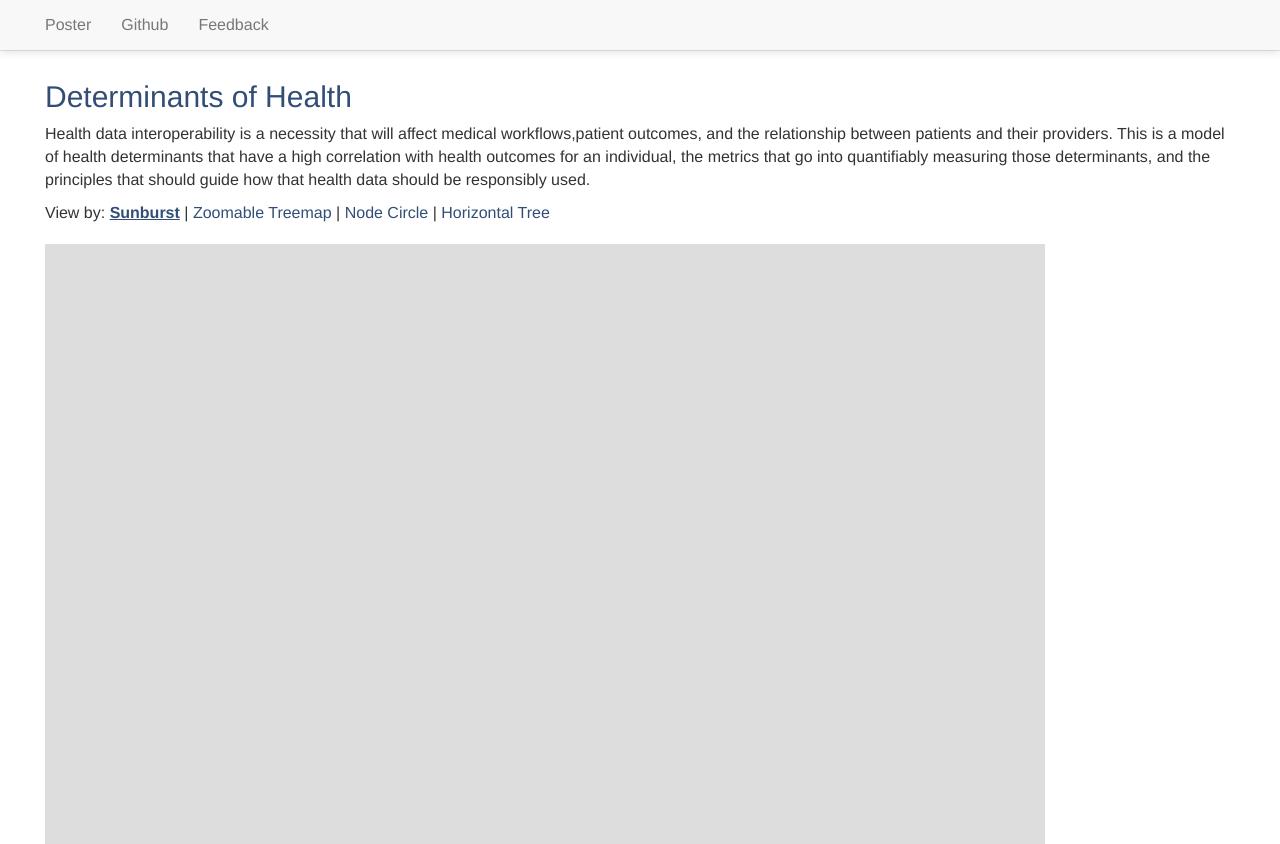
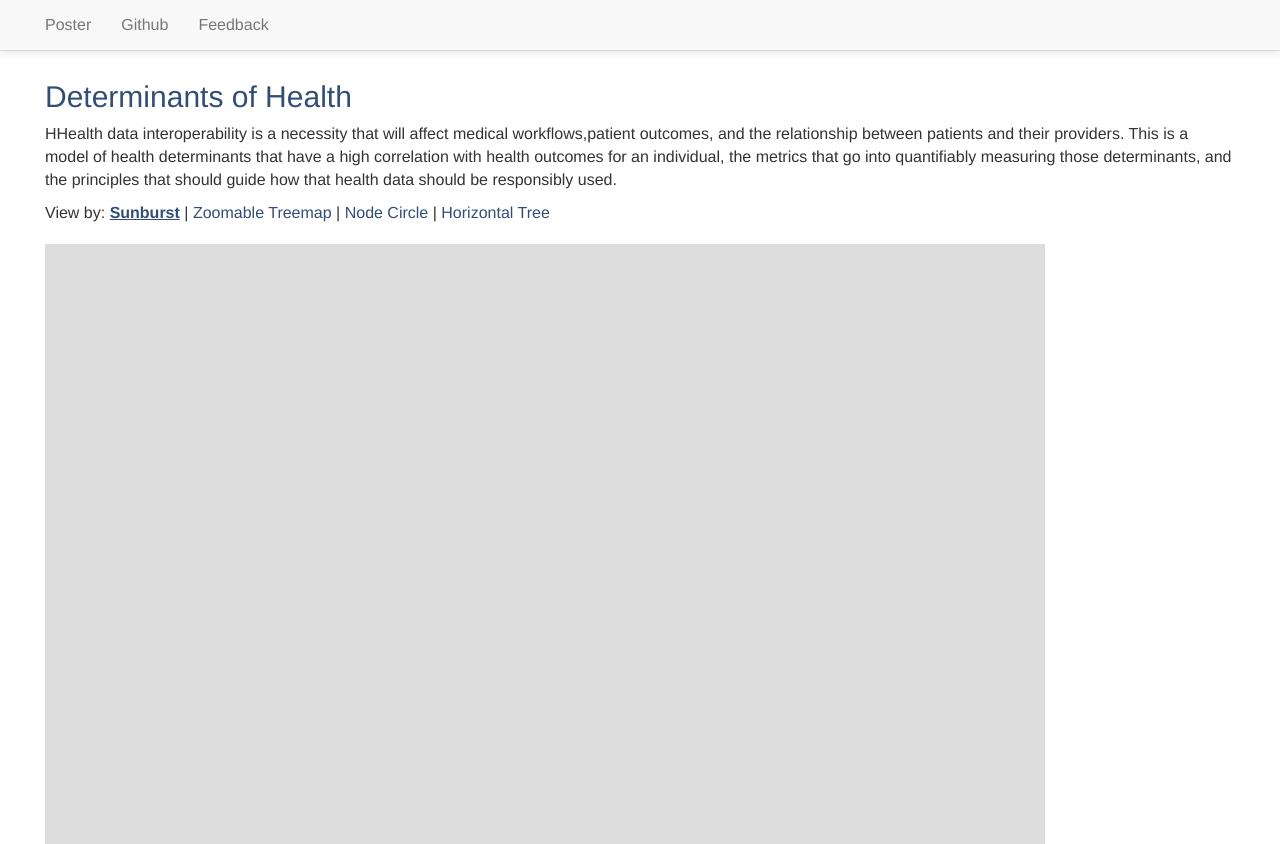
Before and after one commit to goinvo/HealthDeterminants, a website: page index.html in a window 1280 px wide. Shown: the top 844 px of the page. Drawn offline with nearby package versions, Linux system fonts and the light colour scheme.

Commit message:
test
test

```diff
--- a/index.html
+++ b/index.html
@@ -24,7 +24,7 @@
 
 	<section class="section-padding" id="graph">
 		<h1>Determinants of Health</h1>
-		<p>Health data interoperability is a necessity that will affect medical workflows,patient outcomes, and the relationship between patients and their providers. This is a model of health determinants that have a high correlation with health outcomes for an individual, the metrics that go into quantifiably measuring those determinants, and the principles that should guide how that health data should be responsibly used. </p>
+		<p>HHealth data interoperability is a necessity that will affect medical workflows,patient outcomes, and the relationship between patients and their providers. This is a model of health determinants that have a high correlation with health outcomes for an individual, the metrics that go into quantifiably measuring those determinants, and the principles that should guide how that health data should be responsibly used. </p>
 		<p>View by: <a href="javascript:void(0)" class="select" id="drawSunburst">Sunburst</a> | <a href="javascript:void(0)" id="drawTreemap">Zoomable Treemap</a> | <a href="javascript:void(0)" id="drawNodeGraph">Node Circle</a> | <a href="javascript:void(0)" id="drawHorizontalTree">Horizontal Tree</a></p>
 		<div id="graphs">
 			<div id="sunburst"></div>
```
